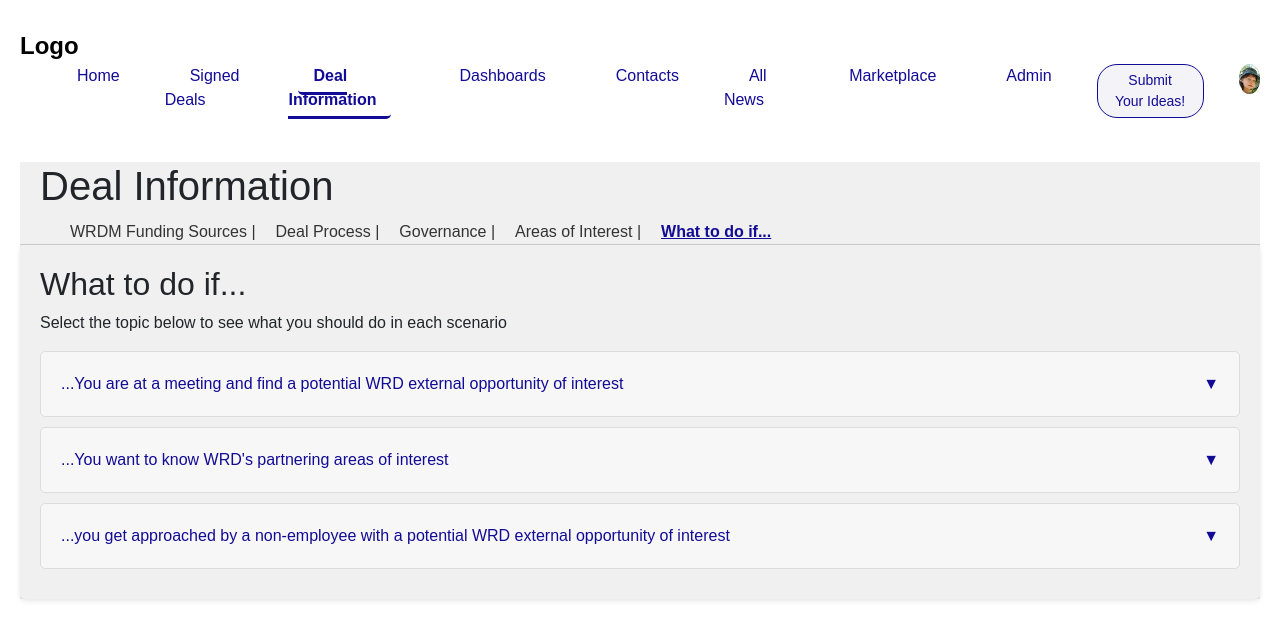
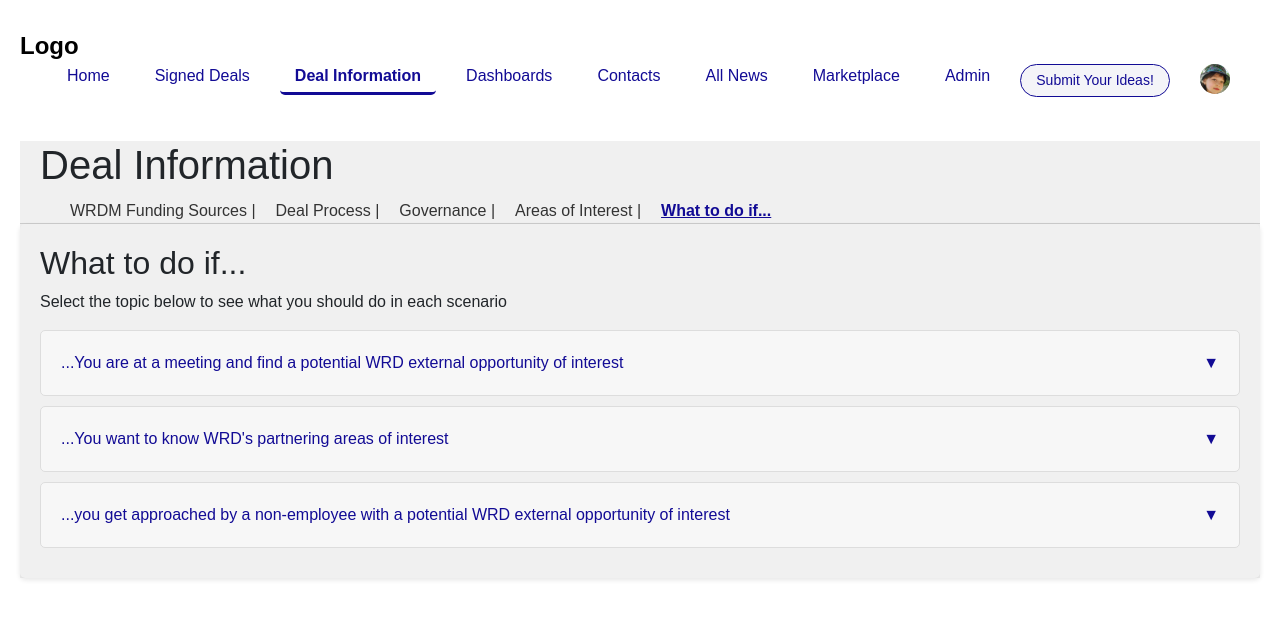
Before and after one commit to archi-i2e/HtmlCSSProject, a plain HTML site: page index.html in a window 1280 px wide. Drawn offline with nearby package versions, Linux system fonts and the light colour scheme.

Commit message:
New Commit

```diff
--- a/index.html
+++ b/index.html
@@ -9,8 +9,10 @@
 
 </head>
 <body>
+
     <nav class="navbar">
         <!-- Logo -->
+        <div class="hamburger" onclick="toggleMenu()">&#9776;</div>
         <div class="logo">Logo</div>
 
         <!-- Nav Links -->
@@ -30,15 +32,13 @@
 
         </ul>
 
-
-
         <!-- Image of Lady (for Mobile) -->
         <div class="image-container">
             <img src="lady.webp" alt="Lady Image" class="lady-img">
         </div>
 
         <!-- Hamburger Menu -->
-        <div class="hamburger" onclick="toggleMenu()">&#9776;</div>
+
     </nav>
 
 
--- a/style.css
+++ b/style.css
@@ -9,7 +9,7 @@
     display: flex;
     justify-content: space-between;
     align-items: center;
-    padding: 15px 30px;
+    padding: 15px 20px;
     background-color: white;
     color: black;
     position: relative;
@@ -20,7 +20,7 @@
 .nav-links {
     list-style-type: none;
     display: flex;
-    gap: 20px;
+    gap: 15px;
 }
 
 .nav-links li {
@@ -68,11 +68,11 @@ body {
 .logo {
     font-size: 24px;
     font-weight: bold;
-    margin-right: 20px;
+    margin-right: 10px;
 }
 
 nav a {
-    margin: 0 10px;
+    margin: 15 0px;
     text-decoration: none;
     color: #120b95;
 }
@@ -94,6 +94,7 @@ nav a.active {
     float: left;
 
 }
+
 
 .profile-pic {
     width: 30px;
@@ -207,9 +208,12 @@ h1 {
 
 
 @media (max-width: 768px) {
+
+
     .navbar {
         flex-direction: column;
         align-items: flex-start;
+
     }
 
     .nav-links {
```
